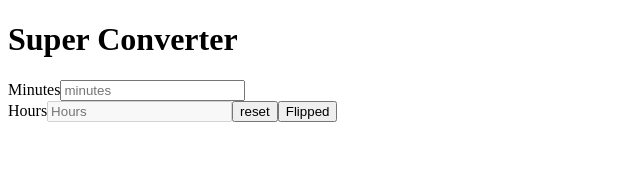
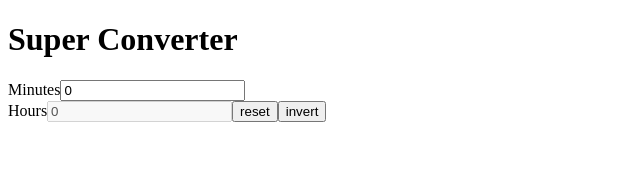
Before and after one commit to soyoung931014/Movie_Web_Service_React_basic, a React (Create React App) app: page / in a window 1280 px wide. Shown: the top 172 px of the page, without its empty margins (0-640 px from the left). Built offline with nearby package versions, Linux system fonts and the light colour scheme.

Commit message:
practice_recap_state

```diff
--- a/src/App.js
+++ b/src/App.js
@@ -1,3 +1,5 @@
+//+++++++ state practice part two보는것보다, recap을 보자
+// ++Q1 : flipped 부분 이해했니?
 // 부가 설명: flipped는 단순히 true 혹은 false인 변수이다.
 // 우리가 flip버튼을 누르면 onFlip 함수가 실행되는데
 // onFlip함수는 현재 값을 받아서 그 반대의 값을 내놓는다.setFliped(current => !current)
@@ -5,19 +7,19 @@
 import { useState } from "react";
 
 function App() {
-  const [amount, setMount] = useState()
+  const [amount, setMount] = useState(0)
   const [flipped, setFlipped] = useState(false)
   function onChangeFunction(e) {
 
     setMount(e.target.value)
   }
-  const reset = () => {
-    setMount(0)
-  }
+  const reset = () => setMount(0)
+
 
   const onFlip = () => {
+    reset()
     setFlipped(current => !current)
-    console.log(flipped) // flipped를 누르면 false부터 시작을 함. 내 생각은 기본값이 false이므로 flipped를 클릭하면 true여야하는건데 왜 false부터 시작을 하는 걸까??
+    console.log(flipped) // flipped를 누르면 false부터 시작을 함. 내 생각은 기본값이 false이므로 flipped를 클릭하면 true여야하는건데 왜 눌러야 기본값 false가 시작되는걸까??
   }
 
   return (
@@ -47,7 +49,7 @@ function App() {
     onChange={onChangeFunction}
     />
     <button onClick={reset}>reset</button>
-    <button onClick={onFlip}>Flipped</button>
+    <button onClick={onFlip}>{flipped ? "turn back" : "invert"}</button>
     </div>
    </div>
 
```
